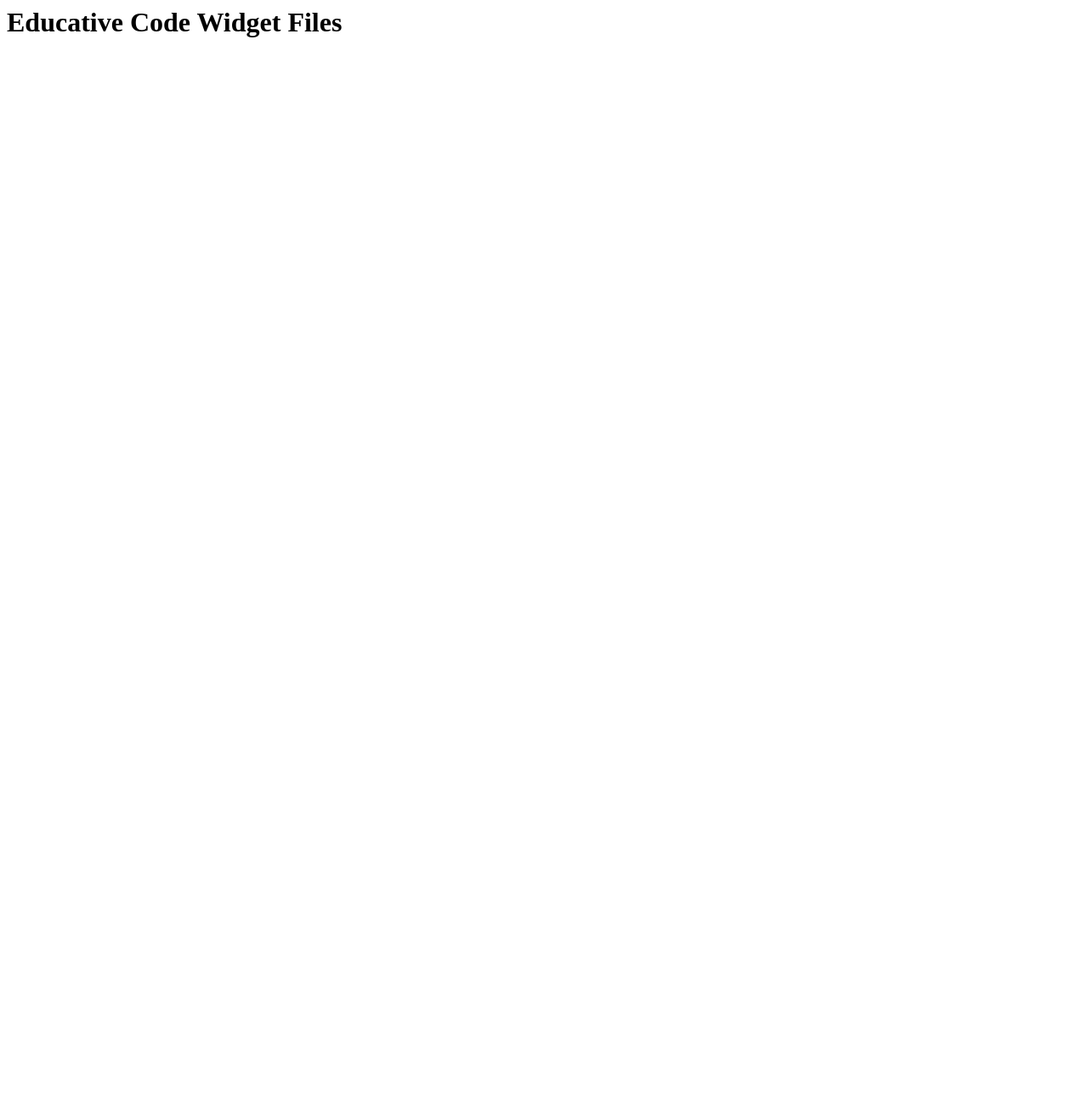
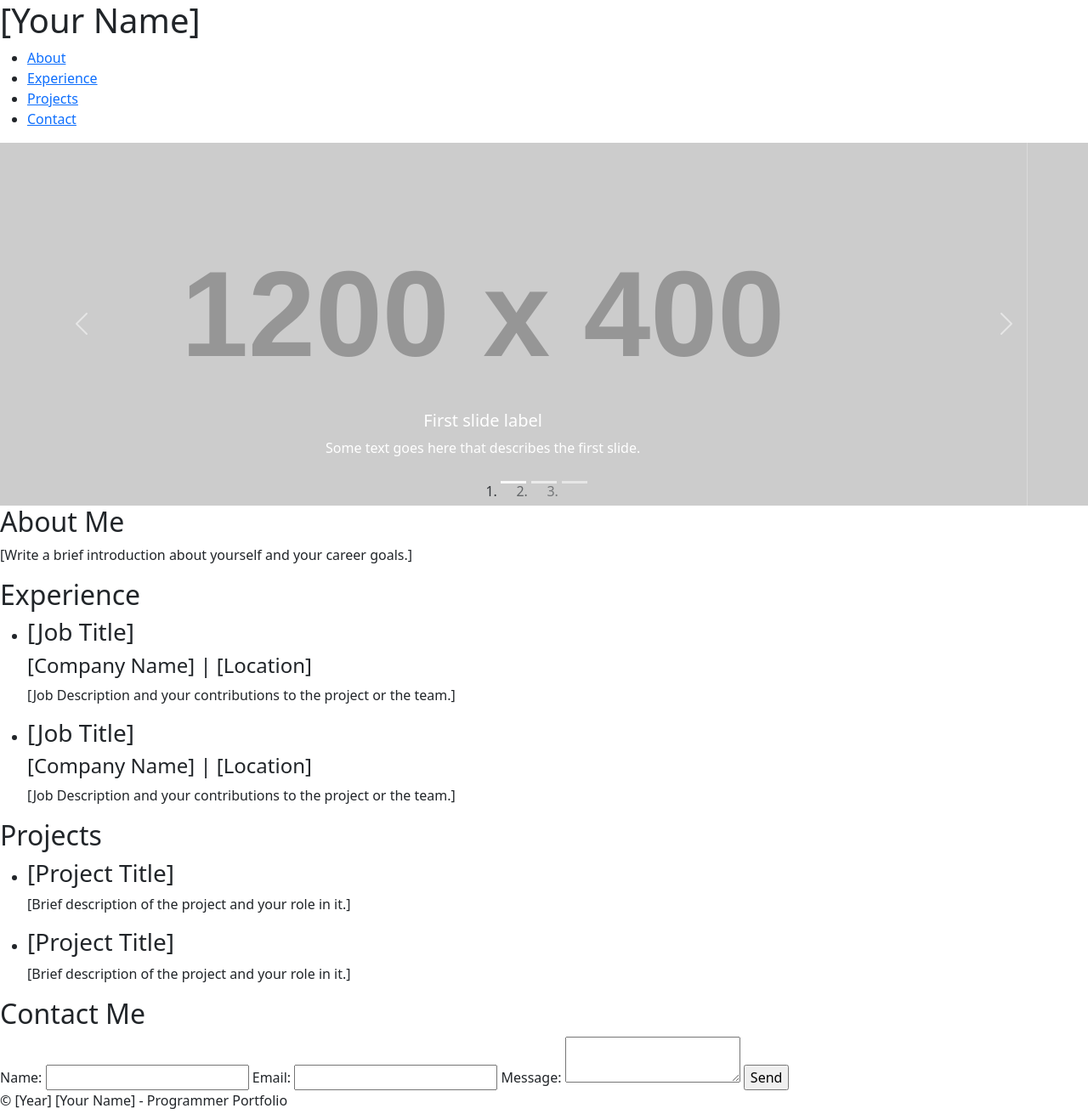
Before and after one commit to zati301/educative-code-widget-files, a plain HTML site: page index.html in a window 1280 px wide. Shown: the whole page at 85% size. Before the commit the page ends 800 px from the top, so only its background shows below. Drawn offline with nearby package versions, Linux system fonts and the light colour scheme; placeholder pictures from the web are drawn by us.

Commit message:
Update index.html
update content

```diff
--- a/index.html
+++ b/index.html
@@ -1,9 +1,143 @@
-<DOCTYPE! html>
+<!DOCTYPE html>
 <html lang="en">
    <head>
-      <title>Educative code widget files</title>
+      <meta charset="UTF-8">
+       <link rel="stylesheet" href="/styles.css" />
+      <title>Programmer Portfolio - [Your Name]</title>
    </head>
    <body>
-      <h1>Educative Code Widget Files</h1>
+      <header>
+         <h1>[Your Name]</h1>
+         <nav>
+            <ul>
+               <li><a href="#about">About</a></li>
+               <li><a href="#experience">Experience</a></li>
+               <li><a href="#projects">Projects</a></li>
+               <li><a href="#contact">Contact</a></li>
+            </ul>
+         </nav>
+      </header>
+      <div id="myCarousel" class="carousel slide" data-bs-ride="carousel">
+         <ol class="carousel-indicators">
+            <li data-bs-target="#myCarousel" data-bs-slide-to="0" class="active"></li>
+            <li data-bs-target="#myCarousel" data-bs-slide-to="1"></li>
+            <li data-bs-target="#myCarousel" data-bs-slide-to="2"></li>
+         </ol>
+         <div class="carousel-inner">
+            <div class="carousel-item active">
+               <img src="https://via.placeholder.com/1200x400?text=First+slide" class="d-block w-100" alt="First slide">
+               <div class="carousel-caption d-none d-md-block">
+                  <h5>First slide label</h5>
+                  <p>Some text goes here that describes the first slide.</p>
+               </div>
+            </div>
+            <div class="carousel-item">
+               <img src="https://via.placeholder.com/1200x400?text=Second+slide" class="d-block w-100" alt="Second slide">
+               <div class="carousel-caption d-none d-md-block">
+                  <h5>Second slide label</h5>
+                  <p>Some text goes here that describes the second slide.</p>
+               </div>
+            </div>
+            <div class="carousel-item">
+               <img src="https://via.placeholder.com/1200x400?text=Third+slide" class="d-block w-100" alt="Third slide">
+               <div class="carousel-caption d-none d-md-block">
+                  <h5>Third slide label</h5>
+                  <p>Some text goes here that describes the third slide.</p>
+               </div>
+            </div>
+         </div>
+         <a class="carousel-control-prev" href="#myCarousel" role="button" data-bs-slide="prev">
+         <span class="carousel-control-prev-icon" aria-hidden="true"></span>
+         <span class="visually-hidden">Previous</span>
+         </a>
+         <a class="carousel-control-next" href="#myCarousel" role="button" data-bs-slide="next">
+         <span class="carousel-control-next-icon" aria-hidden="true"></span>
+         <span class="visually-hidden">Next</span>
+         </a>
+      </div>
+      <main>
+         <section id="about">
+            <h2>About Me</h2>
+            <p>[Write a brief introduction about yourself and your career goals.]</p>
+         </section>
+         <section id="experience">
+            <h2>Experience</h2>
+            <ul>
+               <li>
+                  <h3>[Job Title]</h3>
+                  <h4>[Company Name] | [Location]</h4>
+                  <p>[Job Description and your contributions to the project or the team.]</p>
+               </li>
+               <li>
+                  <h3>[Job Title]</h3>
+                  <h4>[Company Name] | [Location]</h4>
+                  <p>[Job Description and your contributions to the project or the team.]</p>
+               </li>
+            </ul>
+         </section>
+         <section id="projects">
+            <h2>Projects</h2>
+            <ul>
+               <li>
+                  <h3>[Project Title]</h3>
+                  <p>[Brief description of the project and your role in it.]</p>
+               </li>
+               <li>
+                  <h3>[Project Title]</h3>
+                  <p>[Brief description of the project and your role in it.]</p>
+               </li>
+            </ul>
+         </section>
+         <section id="contact">
+            <h2>Contact Me</h2>
+            <form action="/" method="GET" onsubmit="return validateForm()">
+               <label for="name">Name:</label>
+               <input type="text" id="name" name="name">
+               <label for="email">Email:</label>
+               <input type="email" id="email" name="email">
+               <label for="message">Message:</label>
+               <textarea id="message" name="message"></textarea>
+               <input type="submit" value="Send">
+            </form>
+         </section>
+      </main>
+      <footer>
+         <p>&copy; [Year] [Your Name] - Programmer Portfolio</p>
+      </footer>
+      <link href="https://cdn.jsdelivr.net/npm/bootstrap@5.3.0-alpha3/dist/css/bootstrap.min.css" rel="stylesheet" integrity="sha384-KK94CHFLLe+nY2dmCWGMq91rCGa5gtU4mk92HdvYe+M/SXH301p5ILy+dN9+nJOZ" crossorigin="anonymous">
+      <script src="https://cdn.jsdelivr.net/npm/bootstrap@5.3.0-alpha3/dist/js/bootstrap.bundle.min.js" integrity="sha384-ENjdO4Dr2bkBIFxQpeoTz1HIcje39Wm4jDKdf19U8gI4ddQ3GYNS7NTKfAdVQSZe" crossorigin="anonymous"></script>
+      <script>
+         var myCarousel = new bootstrap.Carousel(document.getElementById('myCarousel'));
+         function validateForm() {
+         var name = document.getElementById("name").value;
+         var email = document.getElementById("email").value;
+         var message = document.getElementById("message").value;
+
+         if (name == "") {
+         alert("Please enter your name.");
+         return false;
+         }
+
+         if (email == "") {
+         alert("Please enter your email.");
+         return false;
+         } else if (!validateEmail(email)) {
+         alert("Please enter a valid email address.");
+         return false;
+         }
+
+         if (message == "") {
+         alert("Please enter a message.");
+         return false;
+         }
+
+         return true;
+         }
+
+         function validateEmail(email) {
+         var re = /\S+@\S+\.\S+/;
+         return re.test(email);
+         }
+      </script>
    </body>
 </html>
```
Lines whose indentation alone changed are shown as unchanged.
